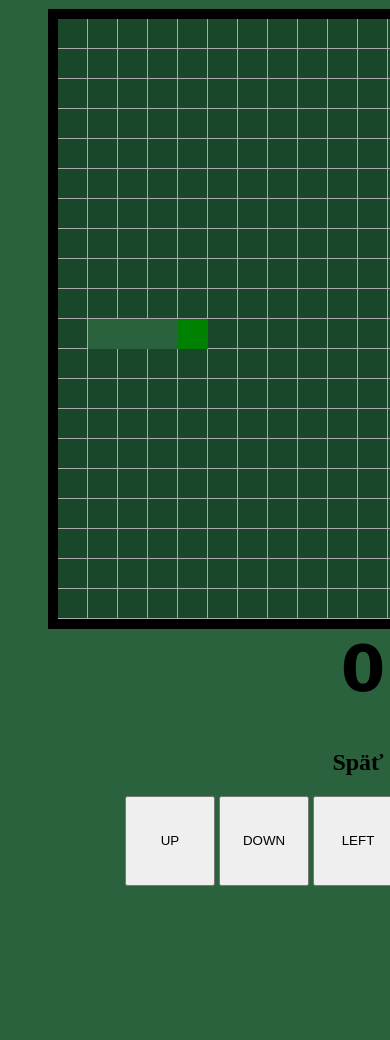
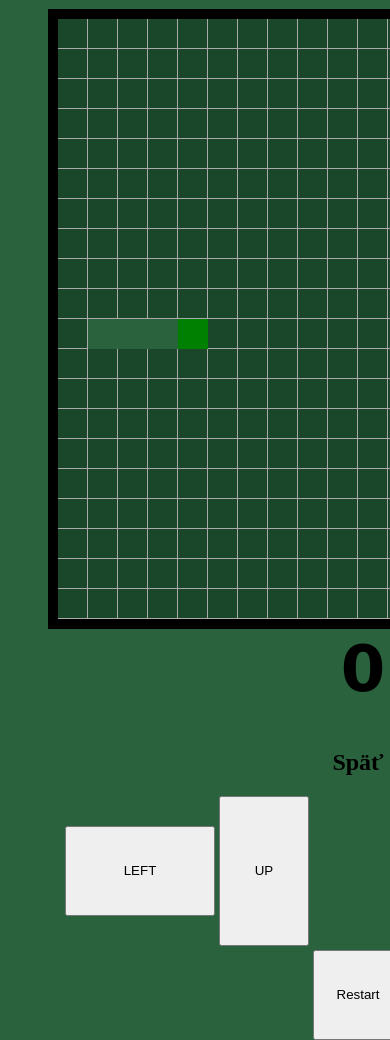
Before and after one commit to Joxer-Mocny/Webstranka, a plain HTML site: page snake.html in a window 390 px wide. Shown: the top 1040 px of the page. Before the commit the page ends 894 px from the top, so only its background shows below. Drawn offline with Linux system fonts and the light colour scheme.

Commit message:
Add files via upload

```diff
--- a/snake.html
+++ b/snake.html
@@ -74,25 +74,26 @@
         .btn {
           display: flow-root;
         }
-        .btnU{
+        .btnU {
+          width: 90px;
+          height: 150px;
+        }
+        .btnD {
+          width: 90px;
+          height: 150px;
+        }
+        .btnL {
+          width: 150px;
+          height: 90px;
+        }
+        .btnR {
+          width: 150px;
+          height: 90px;
+        }
+        .btnRes {
           width: 90px;
           height: 90px;
-        }
-        .btnD{
-          width: 90px;
-          height: 90px;
-        }
-        .btnL{
-          width: 90px;
-          height: 90px;
-        }
-        .btnR{
-          width: 90px;
-          height: 90px;
-        }
-        .btnRes{
-          width: 90px;
-          height: 90px;
+          transform: translate(0px, 124px);
         }
       }
     </style>
@@ -106,11 +107,11 @@
 
     <a href="projekty.html"><h2>Späť</h2></a>
     <div class="btn">
+      <button class="btnL" onclick="moveleft()">LEFT</button>
       <button class="btnU" onclick="moveup()">UP</button>
+      <button class="btnRes" onclick="restart()">Restart</button>
       <button class="btnD" onclick="movedown()">DOWN</button>
-      <button class="btnL" onclick="moveleft()">LEFT</button>
       <button class="btnR" onclick="moveright()">RIGHT</button>
-      <button class="btnRes" onclick="restart()">Restart</button>
     </div>
     <script>
       //listener
@@ -329,8 +330,6 @@
         if (!gameIsRunning) location.reload();
       }
 
-
-
       //grid
       function drawGrid() {
         for (let i = 0; i < tileCountX; i++) {
```
Also changed, not shown: snakeEN.html (+20 -19 lines).
